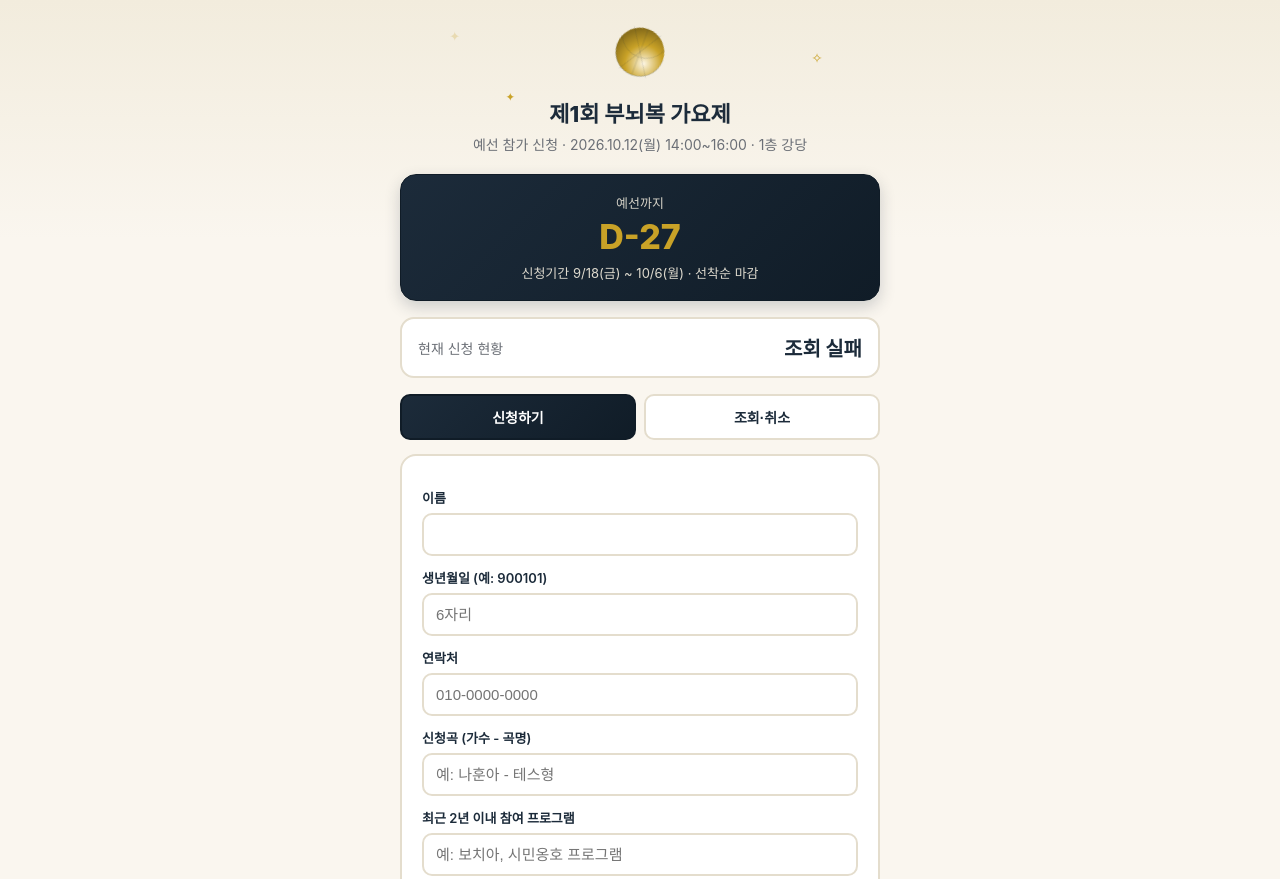
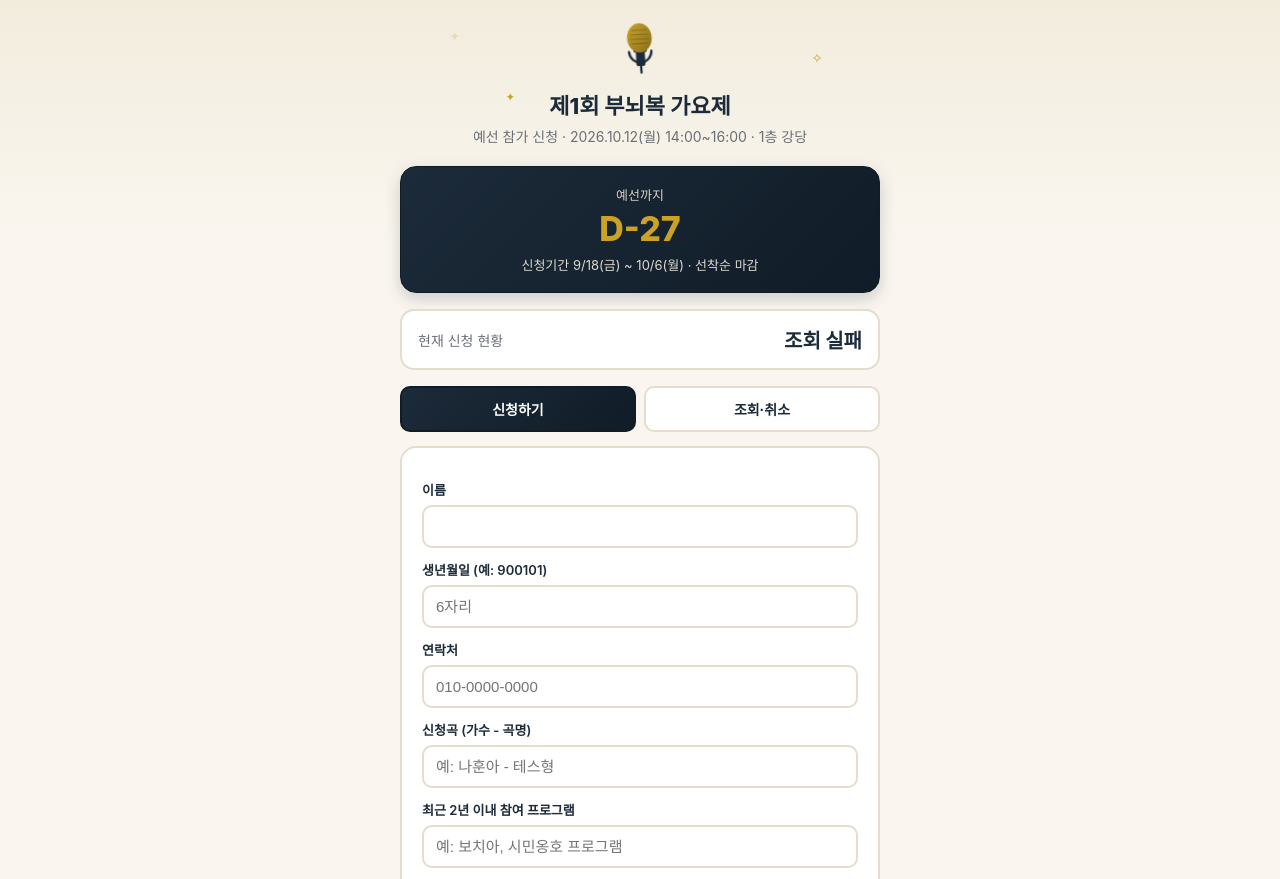
Before and after one commit to cpbusan/1stsing, a plain HTML site: page index.html in a window 1280 px wide. Shown: the top 879 px of the page. Drawn offline with Linux system fonts and the light colour scheme; no server answers.

Commit message:
Add files via upload

```diff
--- a/index.html
+++ b/index.html
@@ -171,8 +171,8 @@
 
   footer { text-align: center; margin-top: 24px; font-size: 12px; color: var(--text-sub); line-height: 1.7; }
 
-  .discoball { width: 64px; height: 64px; margin: 0 auto 8px; animation: spin 9s linear infinite; }
-  @keyframes spin { from { transform: rotate(0deg); } to { transform: rotate(360deg); } }
+  .mic { width: 56px; height: 56px; margin: 0 auto 8px; animation: micwiggle 2.6s ease-in-out infinite; }
+  @keyframes micwiggle { 0%, 100% { transform: rotate(-4deg); } 50% { transform: rotate(4deg); } }
 
   .sparkle { position: absolute; color: var(--gold); opacity: 0.85; pointer-events: none; }
   .sparkle.s1 { top: 6px; left: 10%; font-size: 16px; animation: twinkle 2.4s ease-in-out infinite; }
@@ -189,22 +189,23 @@
     <span class="sparkle s1">✦</span>
     <span class="sparkle s2">✧</span>
     <span class="sparkle s3">✦</span>
-    <svg class="discoball" viewBox="0 0 100 100" xmlns="http://www.w3.org/2000/svg">
+    <svg class="mic" viewBox="0 0 100 100" xmlns="http://www.w3.org/2000/svg">
       <defs>
-        <radialGradient id="ballShine" cx="35%" cy="30%" r="70%">
-          <stop offset="0%" stop-color="#fdf6e3"/>
-          <stop offset="55%" stop-color="#c9a227"/>
+        <linearGradient id="micBody" x1="0%" y1="0%" x2="100%" y2="100%">
+          <stop offset="0%" stop-color="#c9a227"/>
           <stop offset="100%" stop-color="#8a6f1a"/>
-        </radialGradient>
+        </linearGradient>
       </defs>
-      <circle cx="50" cy="50" r="38" fill="url(#ballShine)"/>
-      <g stroke="#1c2b3a" stroke-width="0.6" opacity="0.35">
-        <path d="M12 50 A38 38 0 0 1 88 50" fill="none"/>
-        <path d="M15 35 A38 38 0 0 1 85 35" fill="none"/>
-        <path d="M15 65 A38 38 0 0 1 85 65" fill="none"/>
-        <path d="M50 12 L50 88" />
-        <path d="M28 15 L72 85" />
-        <path d="M72 15 L28 85" />
+      <rect x="38" y="50" width="24" height="8" rx="4" fill="#1c2b3a"/>
+      <rect x="42" y="56" width="16" height="26" rx="3" fill="#1c2b3a"/>
+      <path d="M30 56 a20 20 0 0 0 40 0" stroke="#1c2b3a" stroke-width="4" fill="none" stroke-linecap="round"/>
+      <line x1="50" y1="82" x2="50" y2="94" stroke="#1c2b3a" stroke-width="4" stroke-linecap="round"/>
+      <ellipse cx="50" cy="32" rx="22" ry="26" fill="url(#micBody)"/>
+      <g stroke="#1c2b3a" stroke-width="1.3" opacity="0.4">
+        <line x1="36" y1="18" x2="64" y2="18"/>
+        <line x1="34" y1="26" x2="66" y2="26"/>
+        <line x1="33" y1="34" x2="67" y2="34"/>
+        <line x1="34" y1="42" x2="66" y2="42"/>
       </g>
     </svg>
     <h1>제1회 부뇌복 가요제</h1>
```
